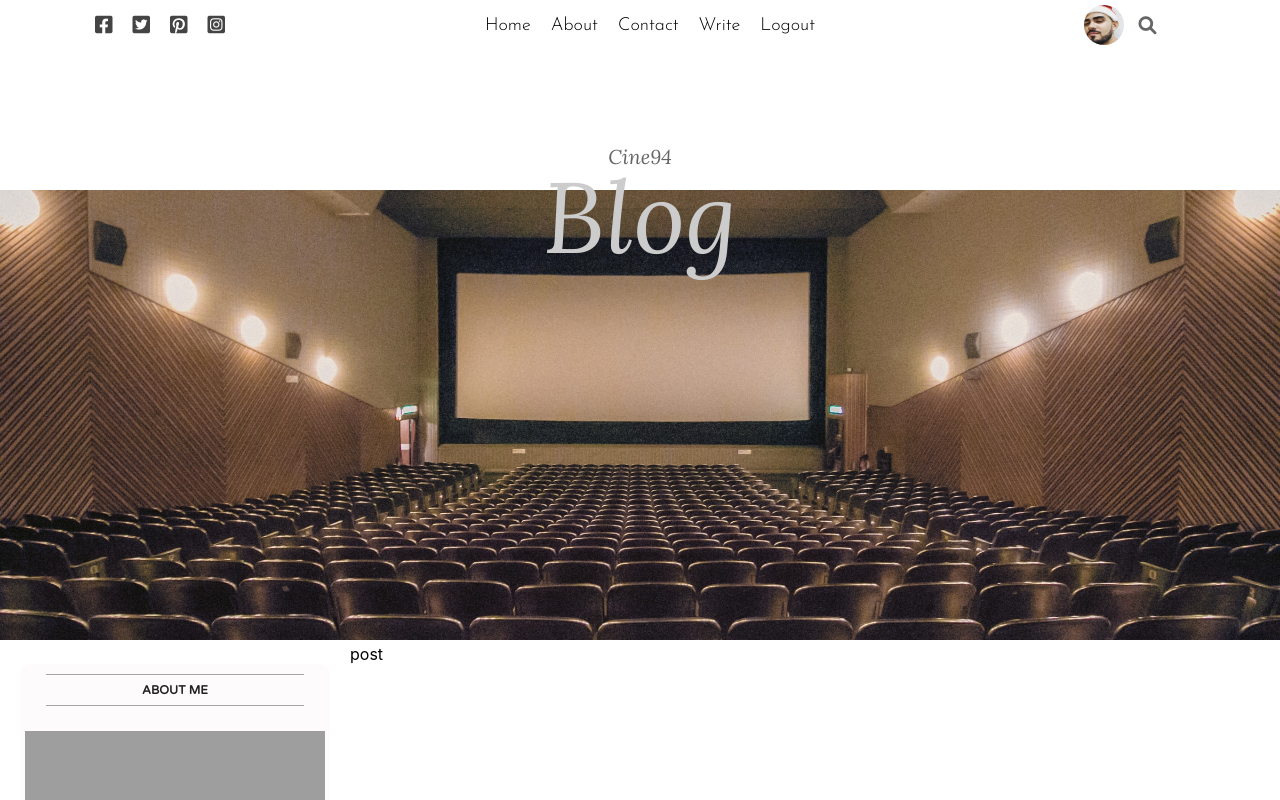
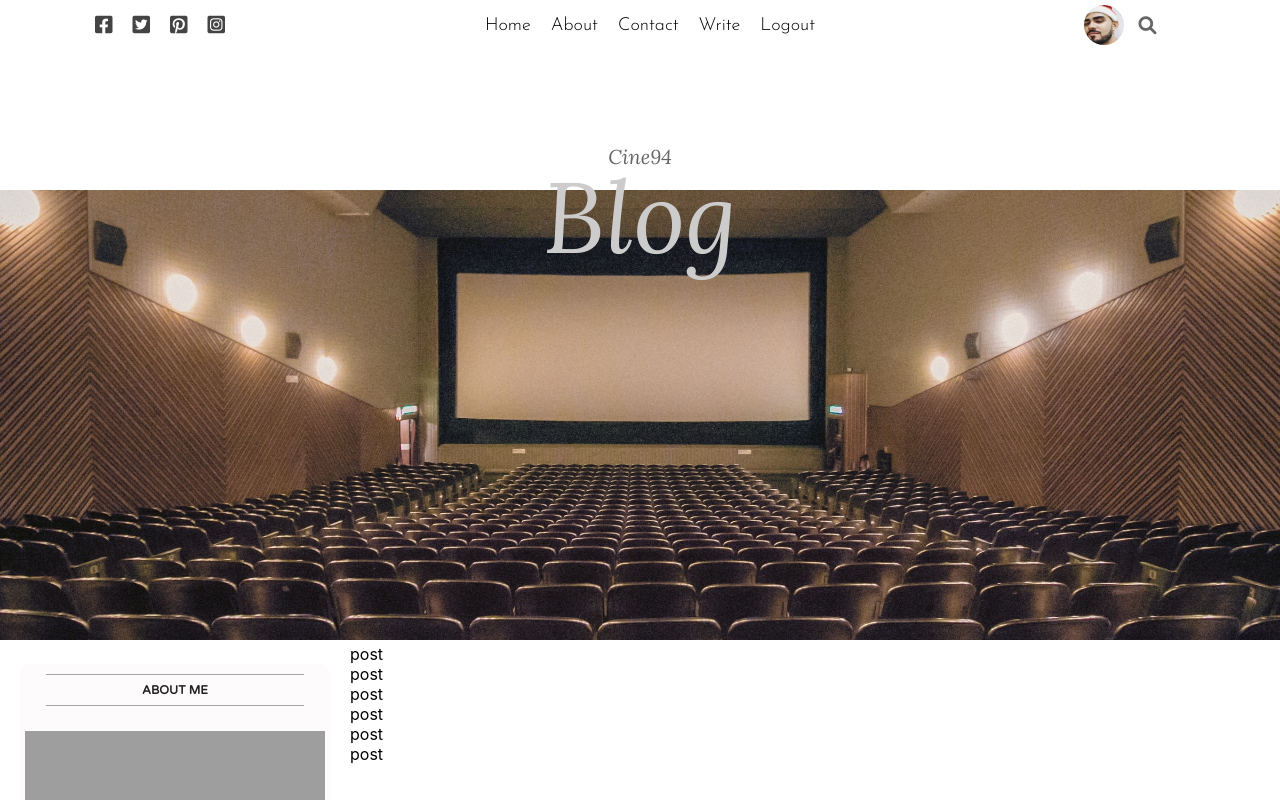
Before and after one commit to wesleysan7os/cine94, a React (Create React App) app in the folder front-end/: page / in a window 1280 px wide. Shown: the top 800 px of the page. Built offline with nearby package versions, Linux system fonts and the light colour scheme; grey boxes are pictures that could not be loaded; the HTML template or start-up script is replaced by a standard one.

Commit message:
creating Post component

```diff
--- /dev/null
+++ b/front-end/src/components/post/Post.jsx
@@ -0,0 +1,8 @@
+import "./Post.css";
+export default function Post() {
+  return (
+    <div className="post">
+      post
+    </div>
+  );
+};
--- a/front-end/src/components/posts/Posts.jsx
+++ /dev/null
@@ -1,9 +0,0 @@
-import "./Posts.css";
-
-export default function Posts() {
-  return (
-    <div className="posts">
-      post
-    </div>
-  );
-}
--- /dev/null
+++ b/front-end/src/components/posts/PostsList.jsx
@@ -0,0 +1,15 @@
+import Post from "../post/Post";
+import "./postsList.css";
+
+export default function Posts() {
+  return (
+    <div className="posts">
+      <Post />
+      <Post />
+      <Post />
+      <Post />
+      <Post />
+      <Post />
+    </div>
+  );
+}
--- a/front-end/src/pages/home/Home.jsx
+++ b/front-end/src/pages/home/Home.jsx
@@ -1,5 +1,5 @@
 import Header from "../../components/header/Header";
-import Posts from "../../components/posts/Posts";
+import PostsList from "../../components/posts/PostsList";
 import SideBar from "../../components/sideBar/SideBard";
 import "./Home.css";
 
@@ -9,7 +9,7 @@ export default function Home() {
       <Header />
       <div className="home">
         <SideBar />
-        <Posts />
+        <PostsList />
       </div>
     </>
   );
```
Also changed, not shown: front-end/src/components/post/Post.css (added), front-end/src/components/posts/postsList.css (renamed from front-end/src/components/posts/Posts.css).
